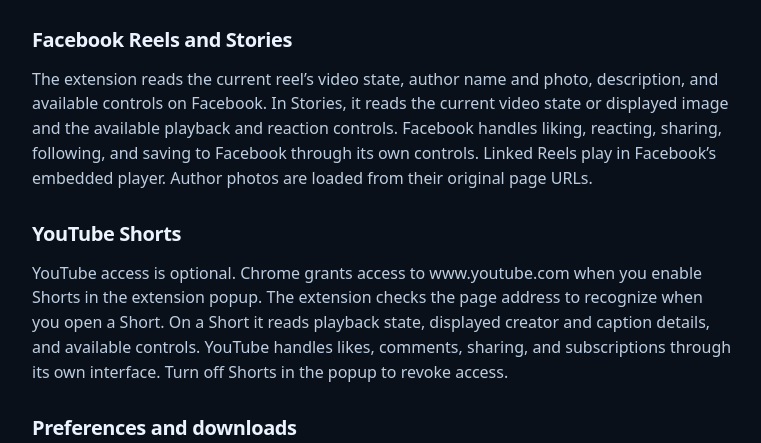
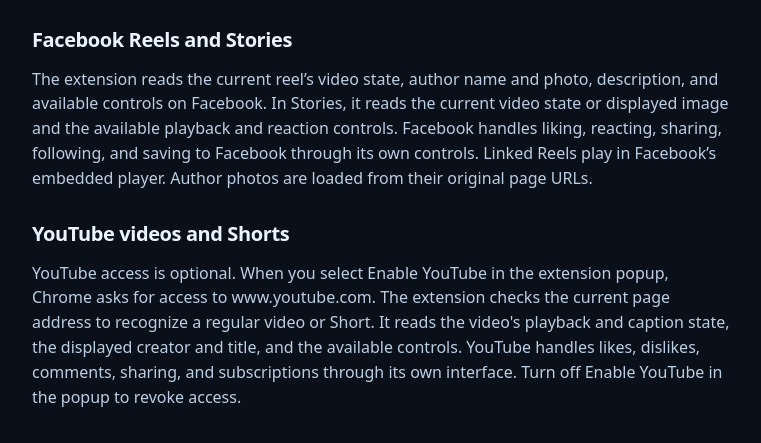
Before and after one commit to voltura/voltura-reels, a plain HTML site: page privacy.html in a window 1280 px wide. Shown: the part 295-738 px from the top of the page, without its empty margins (48-809 px from the left). Drawn offline with Linux system fonts and the light colour scheme.

Commit message:
Cover regular YouTube videos in the extension privacy policy

```diff
--- a/privacy.html
+++ b/privacy.html
@@ -32,15 +32,16 @@
           Linked Reels play in Facebook’s embedded player. Author photos are
           loaded from their original page URLs.
         </p>
-        <h2>YouTube Shorts</h2>
+        <h2>YouTube videos and Shorts</h2>
         <p>
-          YouTube access is optional. Chrome grants access to www.youtube.com
-          when you enable Shorts in the extension popup. The extension checks
-          the page address to recognize when you open a Short. On a Short it
-          reads playback state, displayed creator and caption details, and
-          available controls. YouTube handles likes, comments, sharing, and
-          subscriptions through its own interface. Turn off Shorts in the
-          popup to revoke access.
+          YouTube access is optional. When you select Enable YouTube in the
+          extension popup, Chrome asks for access to www.youtube.com. The
+          extension checks the current page address to recognize a regular video
+          or Short. It reads the video's playback and caption state, the
+          displayed creator and title, and the available controls. YouTube
+          handles likes, dislikes, comments, sharing, and subscriptions through
+          its own interface. Turn off Enable YouTube in the popup to revoke
+          access.
         </p>
         <h2>Preferences and downloads</h2>
         <p>
```
